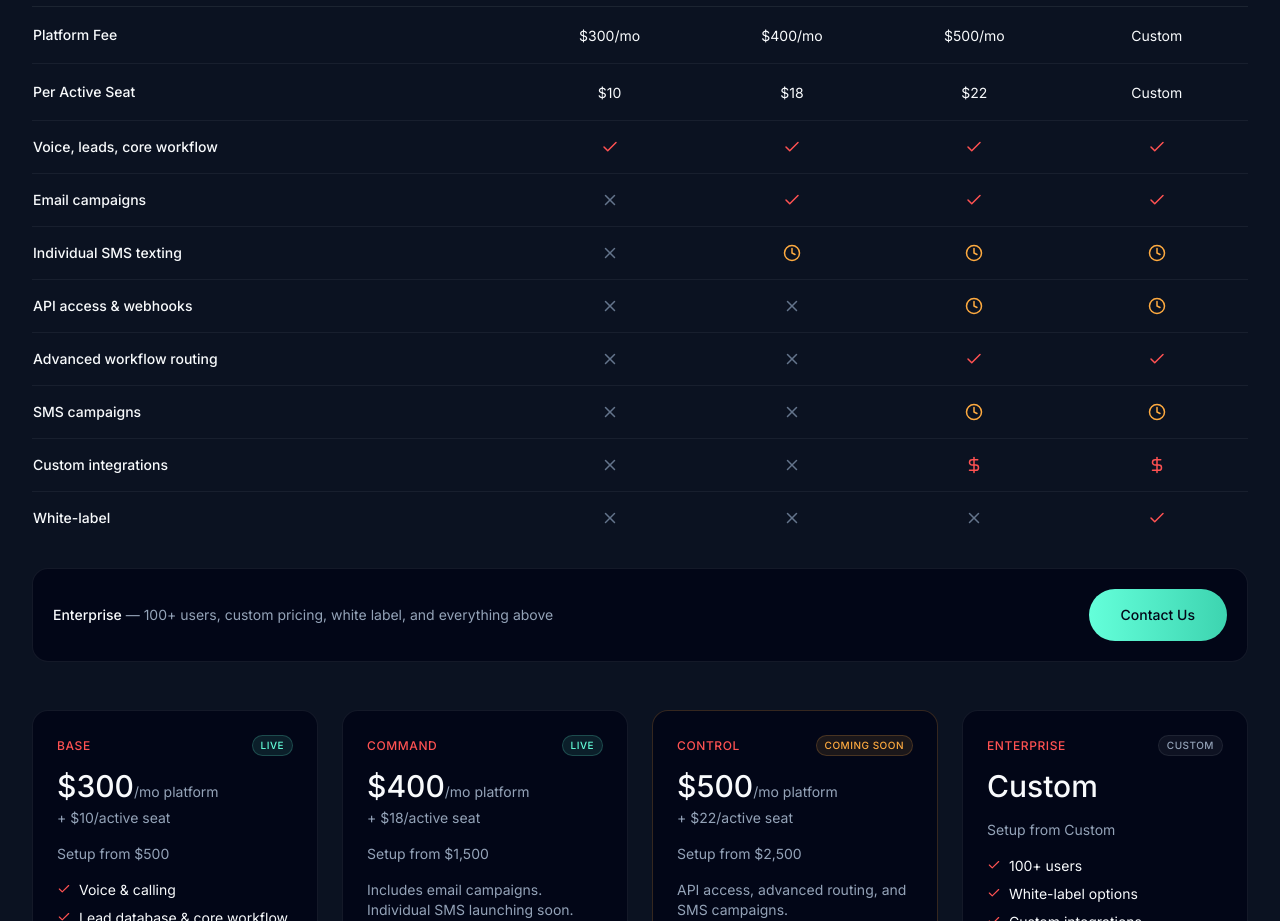
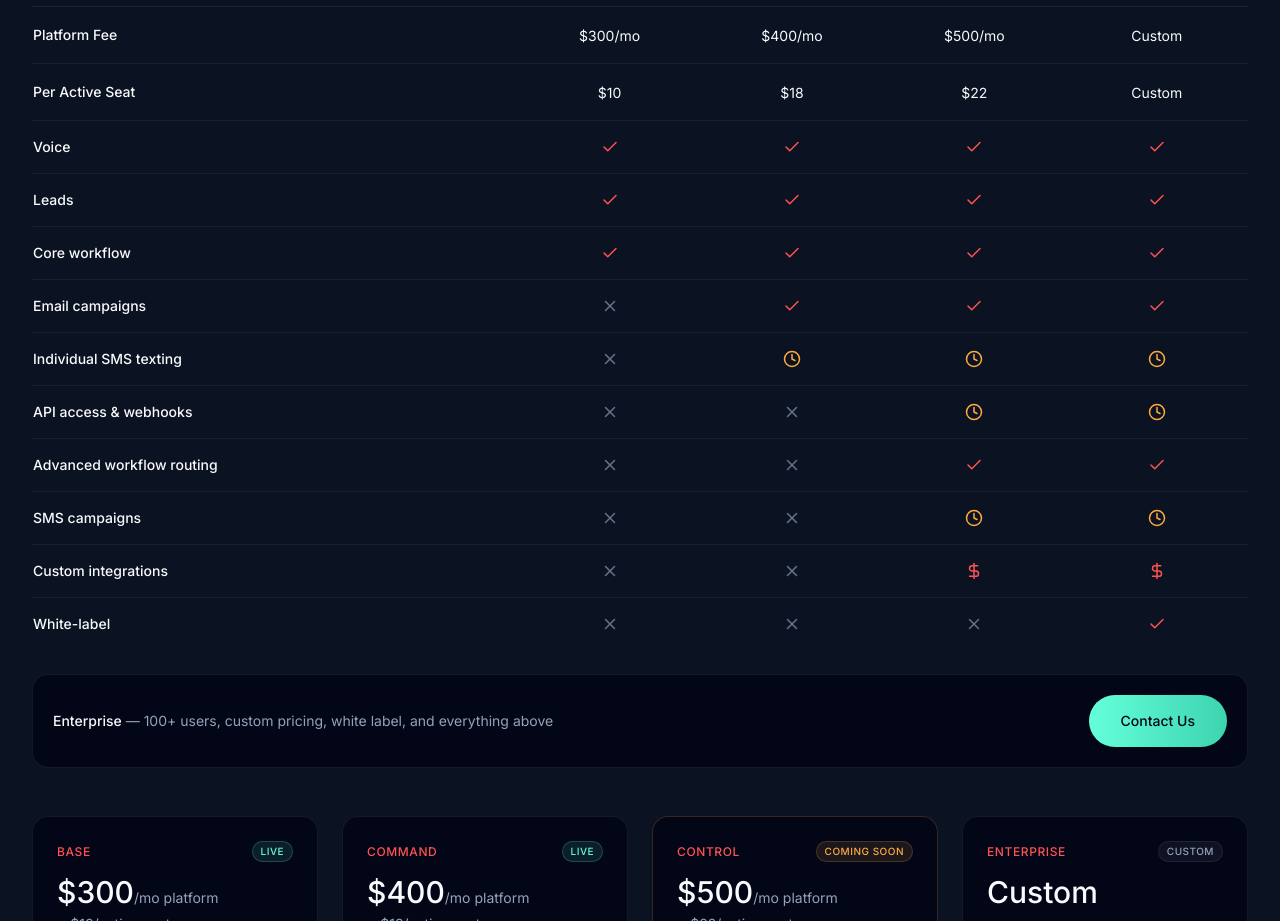
Before and after one commit to right-spc/horusdesk-website-v2, a React (Vite) app: page /sales-command-center in a window 1280 px wide. Shown: the part 3900-4821 px from the top of the page. Built offline with nearby package versions, Linux system fonts and the light colour scheme; no server answers.

Commit message:
feat: split Thoth Line plan table row into Voice, Leads, Core workflow

```diff
--- a/src/sections/thothline/ThothLinePlanComparison.tsx
+++ b/src/sections/thothline/ThothLinePlanComparison.tsx
@@ -15,7 +15,9 @@ interface ComparisonRow {
 const rows: ComparisonRow[] = [
   { label: 'Platform Fee', base: '$300/mo', command: '$400/mo', control: '$500/mo', enterprise: 'Custom' },
   { label: 'Per Active Seat', base: '$10', command: '$18', control: '$22', enterprise: 'Custom' },
-  { label: 'Voice, leads, core workflow', base: 'yes', command: 'yes', control: 'yes', enterprise: 'yes' },
+  { label: 'Voice', base: 'yes', command: 'yes', control: 'yes', enterprise: 'yes' },
+  { label: 'Leads', base: 'yes', command: 'yes', control: 'yes', enterprise: 'yes' },
+  { label: 'Core workflow', base: 'yes', command: 'yes', control: 'yes', enterprise: 'yes' },
   { label: 'Email campaigns', base: 'no', command: 'yes', control: 'yes', enterprise: 'yes' },
   { label: 'Individual SMS texting', base: 'no', command: 'soon', control: 'soon', enterprise: 'soon' },
   { label: 'API access & webhooks', base: 'no', command: 'no', control: 'soon', enterprise: 'soon' },
```
